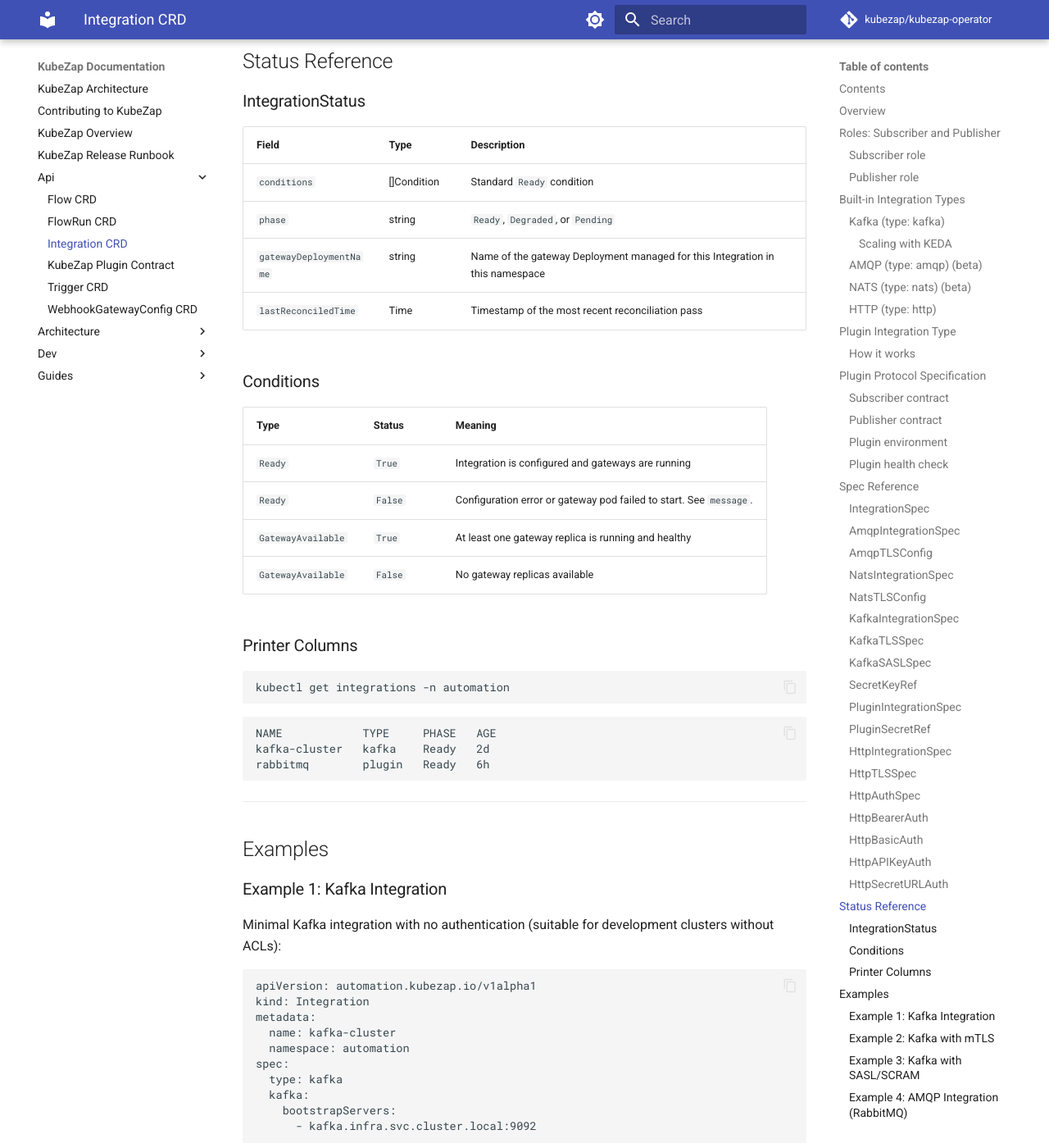
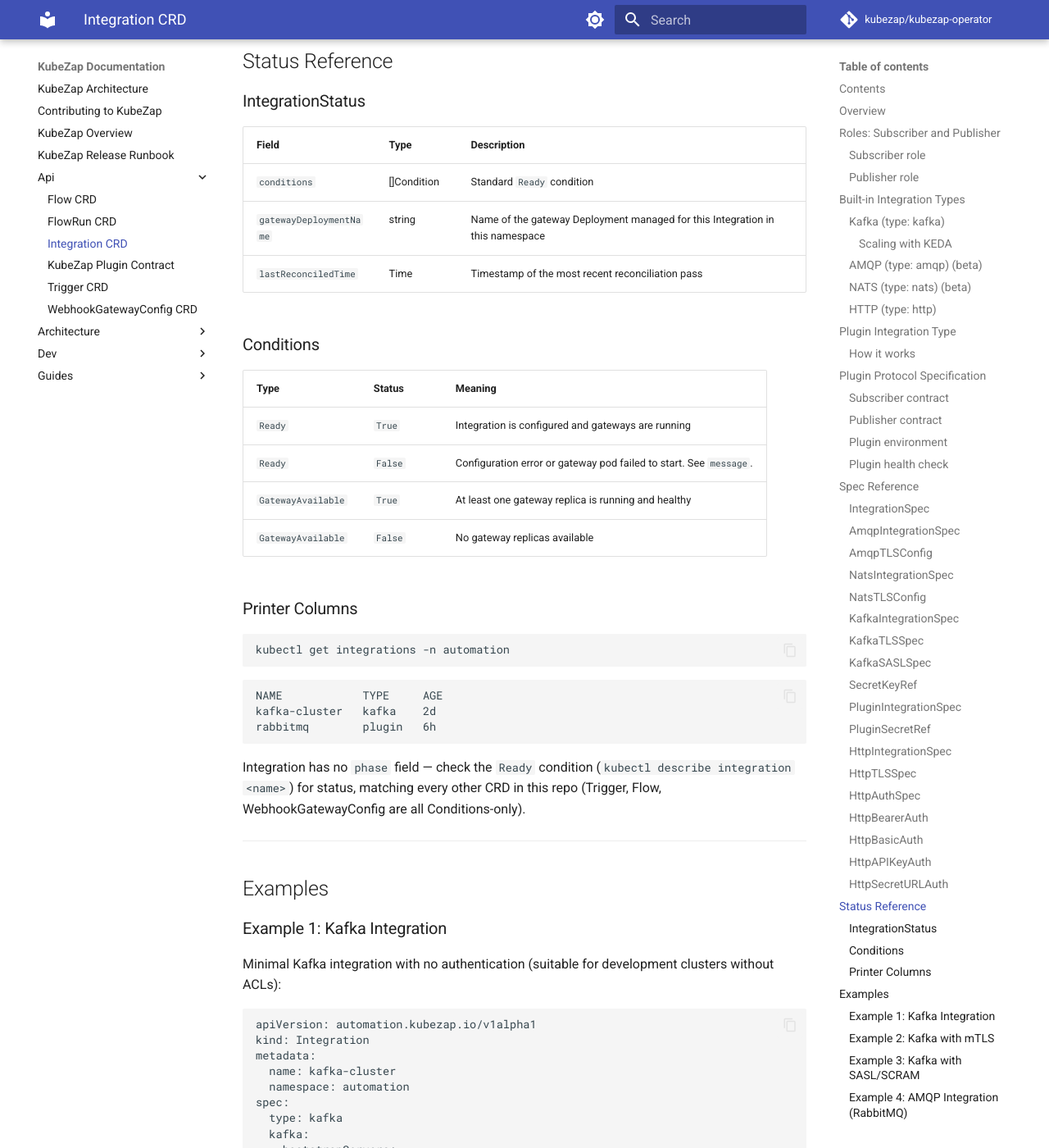
Before and after one commit to kubezap/kubezap-operator, an MkDocs documentation site: the page built from docs/api/integration.md, in a window 1280 px wide and 1400 px high, scrolled down 17859 px. Shown: the whole window at 82% size. Built offline with MkDocs 1.6.1 and Material for MkDocs 9.7.7, drawn with Linux system fonts in a browser that asks for light colours; comment, search, counter and statistics services are not loaded; some of the changed text lies outside the part shown.

Commit message:
fix: remove unimplemented Integration.Status.Phase + fix e2e namespace ordering flake
Rebuilt on current main (rebased past #225/#226) after PR #227's
original branch developed bundle-file merge conflicts against those
two already-merged PRs. Same content as before, regenerated fresh:

Integration.Status.Phase (Ready/Degraded/Pending) had a
+kubebuilder:printcolumn and a docs worked example showing a
populated PHASE column, but the controller never wrote it -- every
real Integration shows an empty column, contradicting the docs.
Owner decision: remove rather than implement -- no other CRD has a
Phase field (Trigger/Flow/WebhookGatewayConfig are Conditions-only),
and nothing has ever shipped, so there's no compat cost.

feature_matrix_test.go's Feature Matrix suite assumed a different
top-level Describe (kubezap_e2e_test.go) had already created the
shared kubezap-e2e namespace. Ginkgo v2 randomizes top-level
container order by default, so that's not guaranteed -- fixed by
having Feature Matrix ensure the namespace itself (idempotent
create + label, same idiom used elsewhere in the suite).

Co-Authored-By: Claude Sonnet 5 <noreply@anthropic.com>
Claude-Session: https://claude.ai/code/session_016fw3Fq2cUXeCtAGy95Hn6s

````diff
--- a/docs/api/integration.md
+++ b/docs/api/integration.md
@@ -536,7 +536,6 @@ There is no plain-text `username` field — the username must always come from a
 | Field                     | Type        | Description                                                                     |
 | ------------------------- | ----------- | ------------------------------------------------------------------------------- |
 | `conditions`              | []Condition | Standard `Ready` condition                                                      |
-| `phase`                   | string      | `Ready`, `Degraded`, or `Pending`                                               |
 | `gatewayDeploymentName`   | string      | Name of the gateway Deployment managed for this Integration in this namespace   |
 | `lastReconciledTime`      | Time        | Timestamp of the most recent reconciliation pass                                |
 
@@ -556,10 +555,12 @@ kubectl get integrations -n automation
 ```
 
 ```
-NAME            TYPE     PHASE   AGE
-kafka-cluster   kafka    Ready   2d
-rabbitmq        plugin   Ready   6h
+NAME            TYPE     AGE
+kafka-cluster   kafka    2d
+rabbitmq        plugin   6h
 ```
+
+Integration has no `phase` field — check the `Ready` condition (`kubectl describe integration <name>`) for status, matching every other CRD in this repo (Trigger, Flow, WebhookGatewayConfig are all Conditions-only).
 
 ---
 
@@ -1006,7 +1007,7 @@ The community plugin catalog lives at `docs/plugins/` (forthcoming). Each catalo
 
 | Command                                          | Description                                                             |
 | ------------------------------------------------ | ----------------------------------------------------------------------- |
-| `kubectl get integrations -n <ns>`               | List all Integrations with phase and trigger count                      |
+| `kubectl get integrations -n <ns>`               | List all Integrations with their type                                   |
 | `kubectl get integration <name> -n <ns> -o yaml` | Full spec and status                                                    |
 | `kubectl describe integration <name> -n <ns>`    | Human-readable summary including conditions                             |
 | `kubectl delete integration <name> -n <ns>`      | Remove the Integration (gateways are deleted; Triggers become degraded) |
````
Also changed, not shown: docs/guides/amqp-setup.md (+4 -4 lines), 6 other files.
